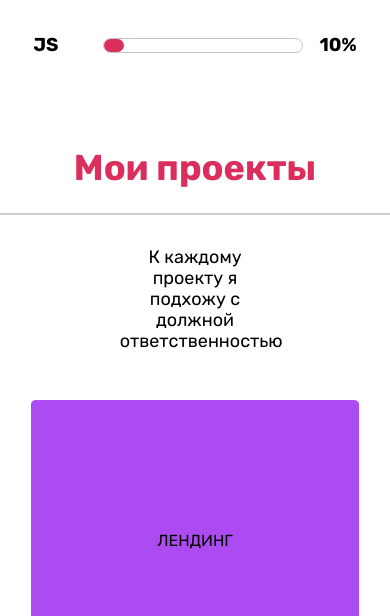
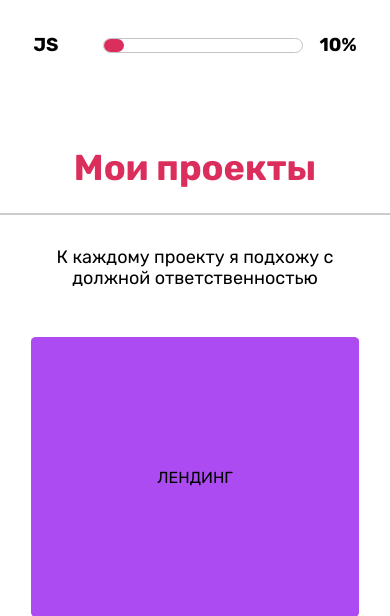
Before and after one commit to BlankBuffoon/blankbuffoon, a PHP site: page / in a window 390 px wide. Shown: the part 2426-3042 px from the top of the page. Run offline with PHP 8.4, Linux system fonts and the light colour scheme.

Commit message:
fix text on index.html

```diff
--- a/css/block/_meadia.scss
+++ b/css/block/_meadia.scss
@@ -48,6 +48,11 @@
 
 @media (max-width: 1143px) {
     .projects {
+
+        p {
+            width: 100%;
+        }
+
         &__cards {
             figure {
                 &:not(:nth-child(2n)) {
--- a/css/style.css
+++ b/css/style.css
@@ -498,6 +498,9 @@ html, body {
 }
 
 @media (max-width: 1143px) {
+  .projects p {
+    width: 100%;
+  }
   .projects__cards figure:not(:nth-child(2n)) {
     margin-right: 16px;
   }
```
Also changed, not shown: 1 other file.
